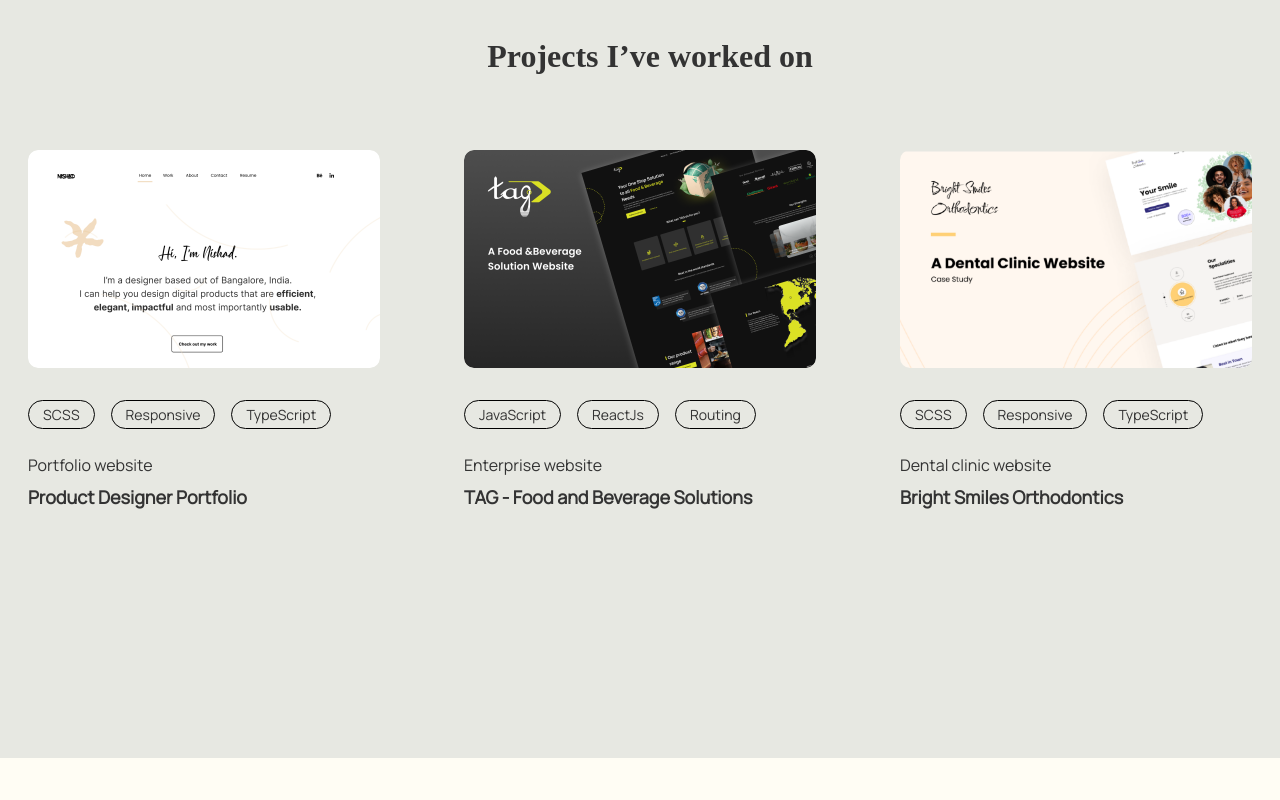
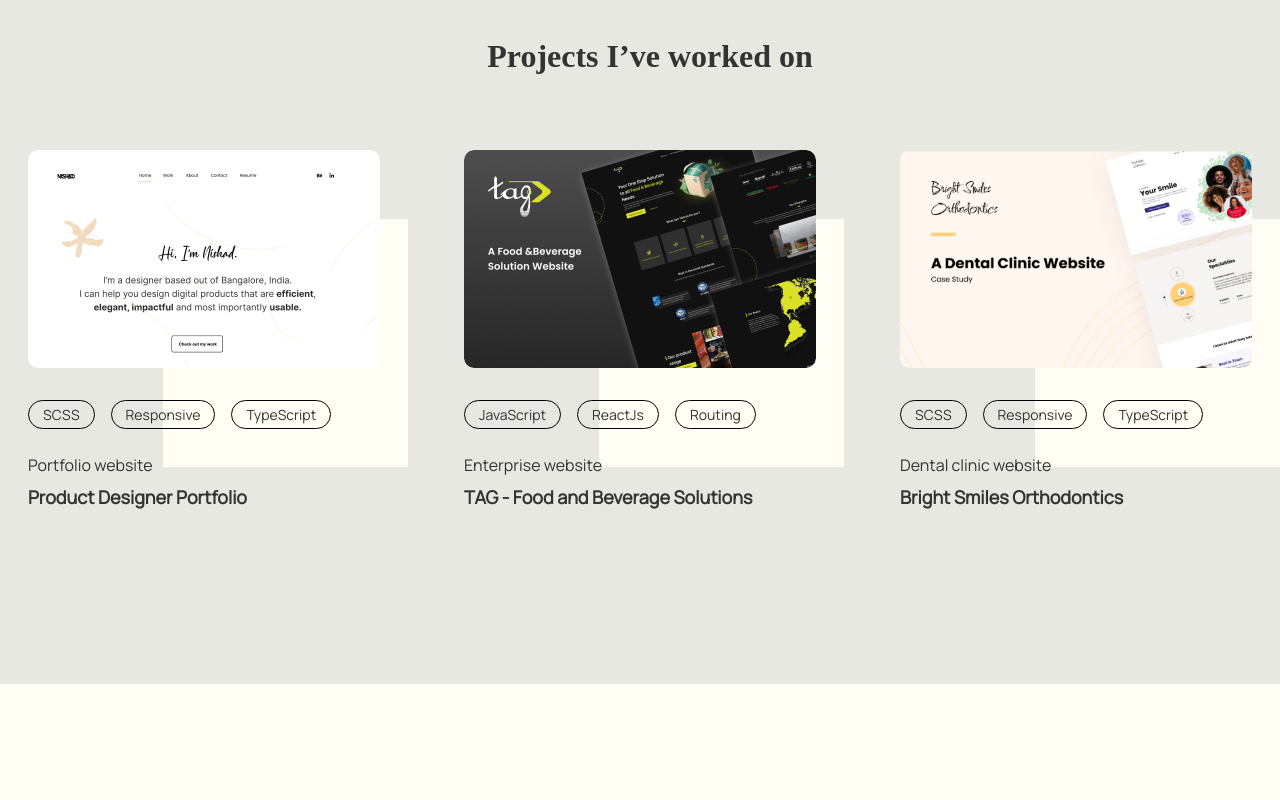
Before and after one commit to VinitaMathew/VinitaPortfolio, a React (Create React App) app: page /#/ in a window 1280 px wide. Shown: the part 820-1620 px from the top of the page. Built offline with nearby package versions, Linux system fonts and the light colour scheme.

Commit message:
add animation for project item

```diff
--- a/src/components/homePage/Projects/Projects.scss
+++ b/src/components/homePage/Projects/Projects.scss
@@ -4,14 +4,37 @@
   background-color: #e7e8e2;
   .projects-list-wrapper {
     display: flex;
+    flex-wrap: wrap;
+    gap: 5px;
     max-width: 1300px;
     margin: auto;
     justify-content: space-between;
     margin-top: 50px;
+    margin-bottom: 114px;
     .project-item {
-      height: 628px;
-      border-radius: 8px;
+      height: 440px;
       min-width: 408px;
+      position: relative;
+      z-index: 0;
+      overflow: hidden;
+      color: unset;
+      text-decoration: unset;
+      &:before {
+        content: "";
+        position: absolute;
+        z-index: -1;
+        background: #fffdf4;
+        height: 248px;
+        width: 245px;
+        top: 89px;
+        right: 0;
+        transform: scale(1);
+        transform-origin: 50% 50%;
+        transition: transform 0.4s ease-in;
+      }
+      &:hover:before {
+        transform: scale(3);
+      }
       .contentWrapper {
         display: flex;
         flex-direction: column;
@@ -41,24 +64,23 @@
           font-style: normal;
           font-weight: 700;
           margin-top: 7px;
-          margin-bottom: 20px;
+          margin-bottom: 16px;
         }
-        a {
-          width: 160px;
-          height: 55px;
-          border-radius: 8px;
-          background: #333;
-          display: flex;
-          text-decoration: unset;
-          color: white;
-          font-size: 18px;
-          align-items: center;
-          justify-content: center;
-          bottom: 36px;
-          &:hover {
-            background: #494747;
-          }
+        .open-link-text {
+          font-size: 16px;
+          color: #1175b5;
+          position: relative;
+          top: 160px;
+          opacity: 0;
+          transition: opacity 1s ease-out, transform 0.45s ease-out;
         }
+      }
+    }
+    .project-item:hover {
+      .open-link-text {
+        transform: translateY(-10rem);
+        opacity: 1;
+        transition: opacity 1s ease-out, transform 0.45s ease-out;
       }
     }
   }
--- a/src/components/homePage/Projects/Projects.tsx
+++ b/src/components/homePage/Projects/Projects.tsx
@@ -8,7 +8,12 @@ const Projects = React.forwardRef((props, projectsRef: any) => {
       <h2 className="section-heading">Projects I’ve worked on</h2>
       <div className="projects-list-wrapper">
         {projectsData.map((project, index) => (
-          <div key={index} className="project-item">
+          <a
+            href={project.link}
+            target="_blank"
+            key={index}
+            className="project-item"
+          >
             <div className="contentWrapper">
               <img
                 className="projectThumbnail"
@@ -24,11 +29,9 @@ const Projects = React.forwardRef((props, projectsRef: any) => {
               </div>
               <div className="desc">{project.desciption}</div>
               <h5>{project.title}</h5>
-              {/* <a href={project.link} target="_blank">
-                Live link
-              </a> */}
+              <div className="open-link-text">Open project link</div>
             </div>
-          </div>
+          </a>
         ))}
       </div>
     </div>
```
